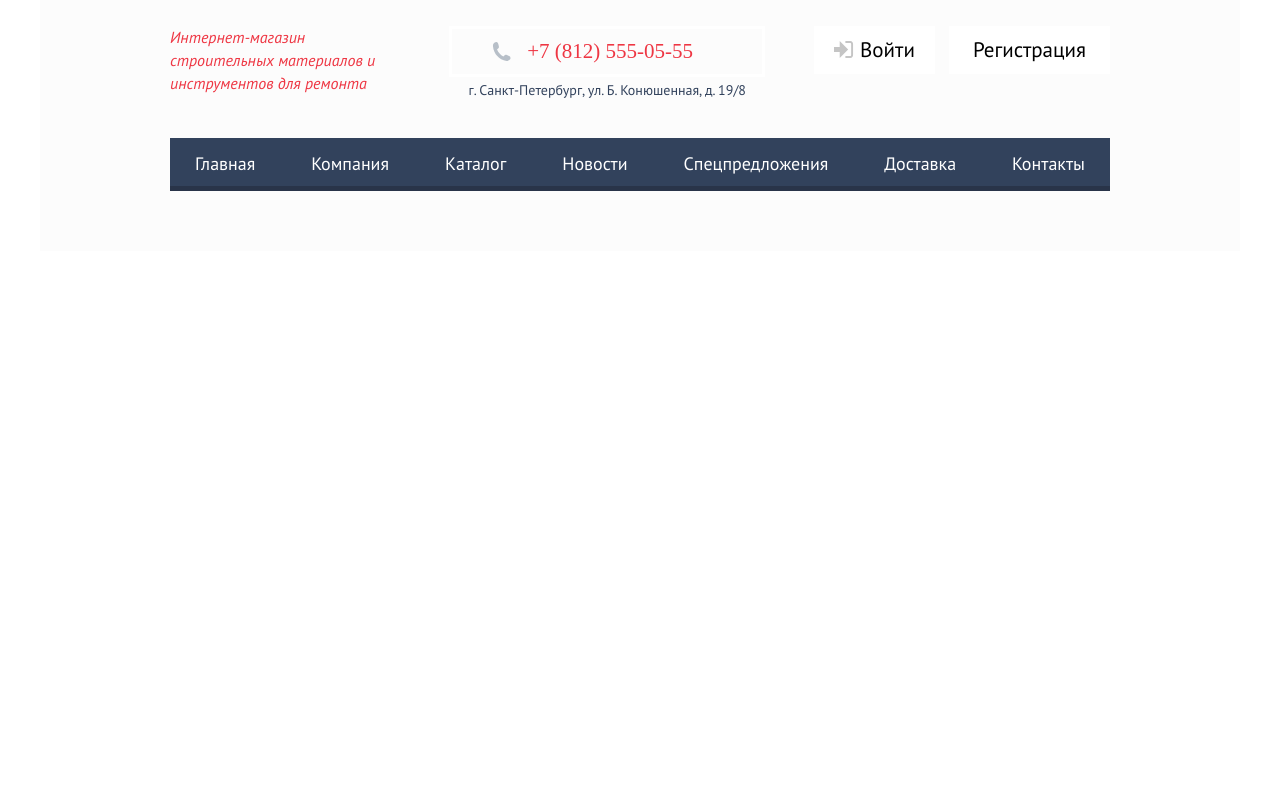
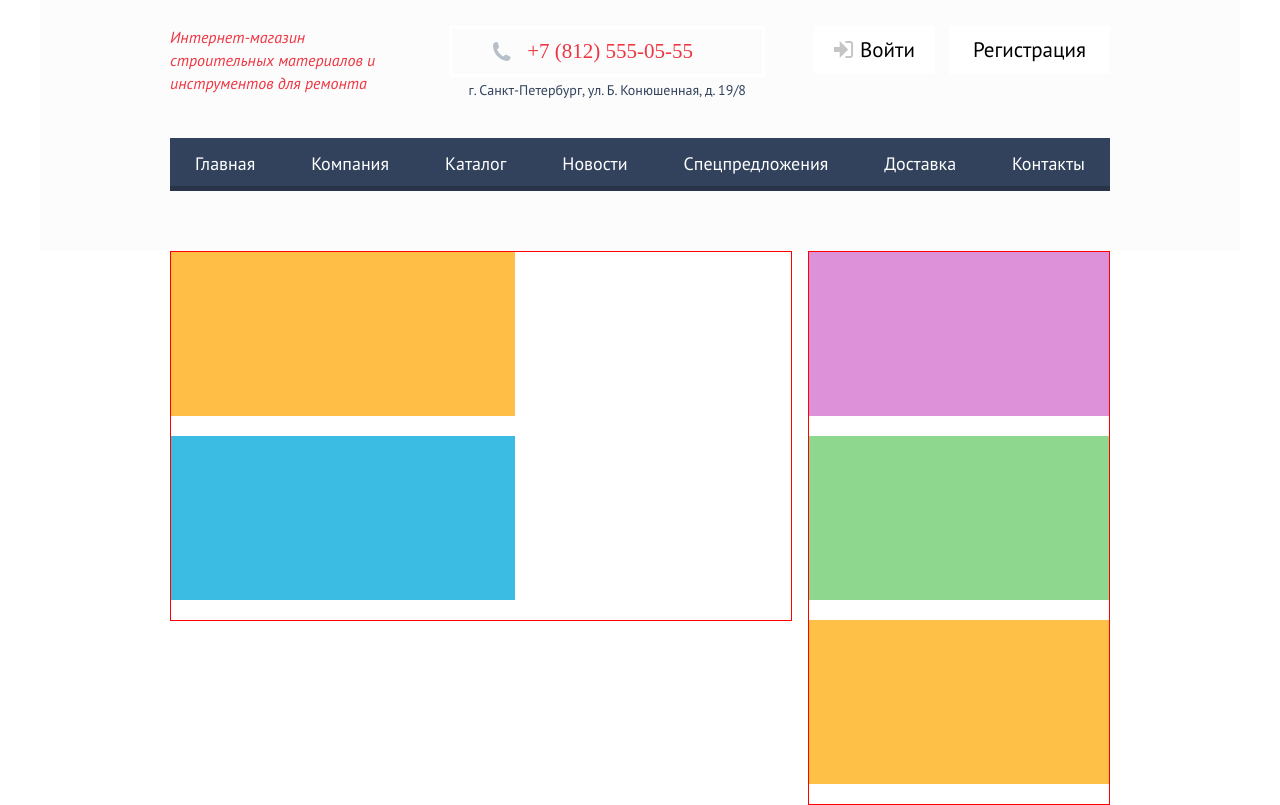
Before and after one commit to GoodGopnik/TehnoMART, a plain HTML site: page index.html in a window 1280 px wide. Shown: the part 56-861 px from the top of the page. Before the commit the page ends 800 px from the top, so only its background shows below. Drawn offline with nearby package versions, Linux system fonts and the light colour scheme; a web font is replaced by a local one.

Commit message:
Работаю над слайдером

```diff
--- a/index.html
+++ b/index.html
@@ -37,6 +37,7 @@
             <a href="#" class="order">Оформить заказ</a>
         </div>
         </header>
+<!-------------------------- header -------------------------------->
         <div class="header-block">
             <div class="container top-header-container">
                 <div class="slogan">
@@ -74,6 +75,19 @@
                 </nav>
             </div>
         </div>
+<!-------------------------- header-block -------------------------------->
+        <div class="container features">
+            <div class="features-slider-block">
+                <a href="#" class="features-slider"></a>
+                <a href="#" class="features-item features-materials"></a>
+                <a href="#" class="features-item features-tools"></a>
+            </div>
+            <div class="features-block">
+                <a href="#" class="features-item features-tehnics"></a>
+                <a href="#" class="features-item features-discounts"></a>
+                <a href="#" class="features-item features-delivery"></a>
+            </div>
+        </div>
     </div> <!--end wrapper-->
     <script src="https://code.jquery.com/jquery.min.js"></script>
     <script src="js/style.js"></script>
--- /dev/null
+++ b/scss/_features.scss
@@ -0,0 +1,70 @@
+.features {
+    @include flex (wrap, row, space-between, flex-start);
+}
+.features-slider-block {
+    max-width: 620px;
+    flex-grow: 1;
+    border: 1px solid red;
+}
+.features-item {
+    max-width: 300px;
+    height: 123px;
+    padding: 20px 22px 21px;
+    color: $Wight;
+    display: block;
+    margin-bottom: 20px;
+}
+.features-block {
+    width: 300px;
+    border: 1px solid red;
+}
+.features-materials {
+    background: $warning;
+}
+.features-tools {
+    background: $Special-blue;
+}
+.features-tehnics {
+    background: $Special-lilac;
+}
+.features-discounts {
+    background: $Special-greenlight;
+}
+.features-delivery {
+    background: #FFC047;
+}
+
+
+
+
+
+
+
+
+
+
+
+
+
+
+// $wrapper: 1200px;
+// $Basic-red: #EE3643;
+// $Basic-green: #63A63E;
+// $Basic-grey: #3D546F;
+// $darkblue: #293449;
+// $navy: #161D29;
+// $Basic-greylight :#C5C5C5;
+// $Basic-background: #F1F5F7;
+// $black: #000;
+// $Wight: #fff;
+// $Special-ylellow: #FFBF47;
+// $Special-blue: #3BBCE3;
+// $Special-lilac: #DC91D8;
+// $Special-greenlight: #8ED78F;
+// $Special-yellowlight: #FFD180;
+// $Success: #5FBB2D;
+// $warning: #FFBF47;
+// $error: #BA2732;
+// $lightgray: #EAEAEA;
+// $pt: 'Cuprum', sans-serif;
+// $cu: 'PT Sans', sans-serif;
--- a/scss/_menu.scss
+++ b/scss/_menu.scss
@@ -58,6 +58,7 @@
         padding: 16px 0;
         width: 100%;
         outline: none;
+        box-shadow: inset 0px -5px 0px $darkblue;
     }
 }
 
--- a/scss/style.scss
+++ b/scss/style.scss
@@ -2,3 +2,4 @@
 @import "general";
 @import "header";
 @import "menu";
+@import "features";
```
Also changed, not shown: css/style.css, 1 other file.
